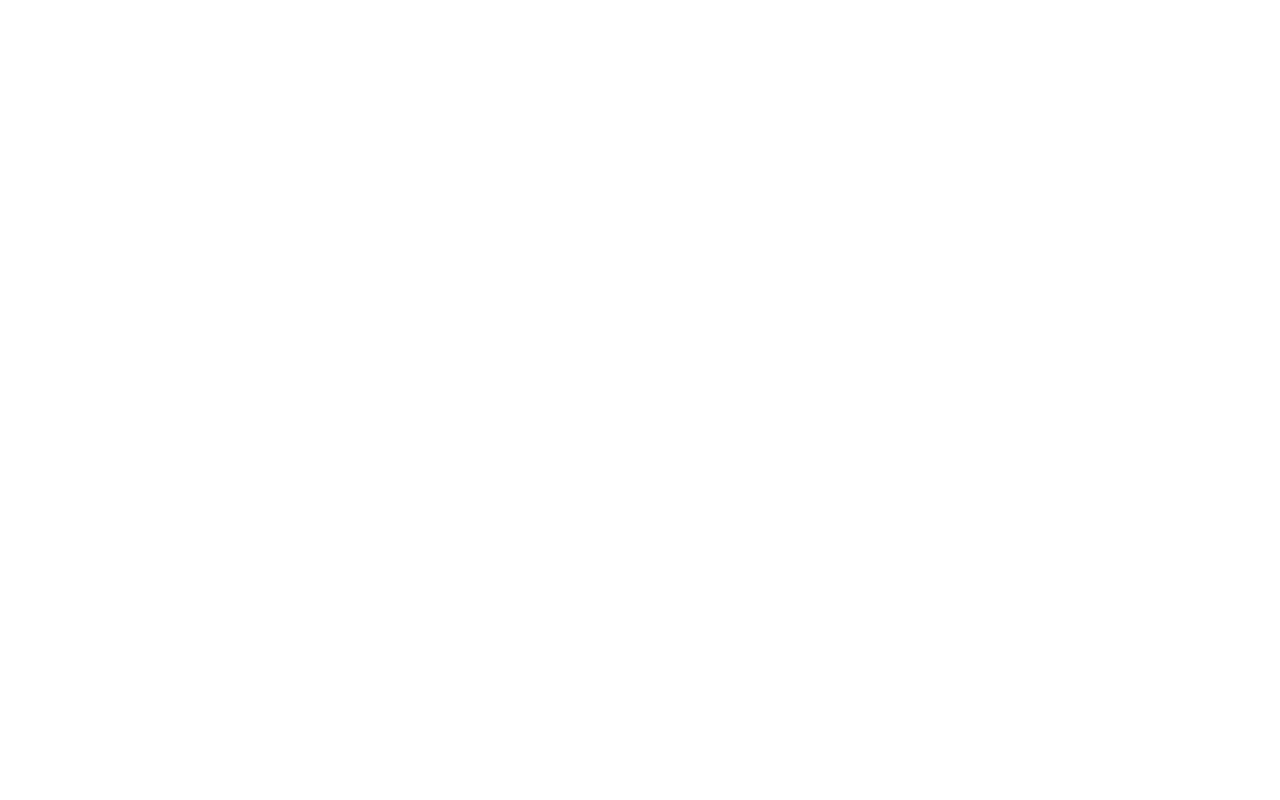
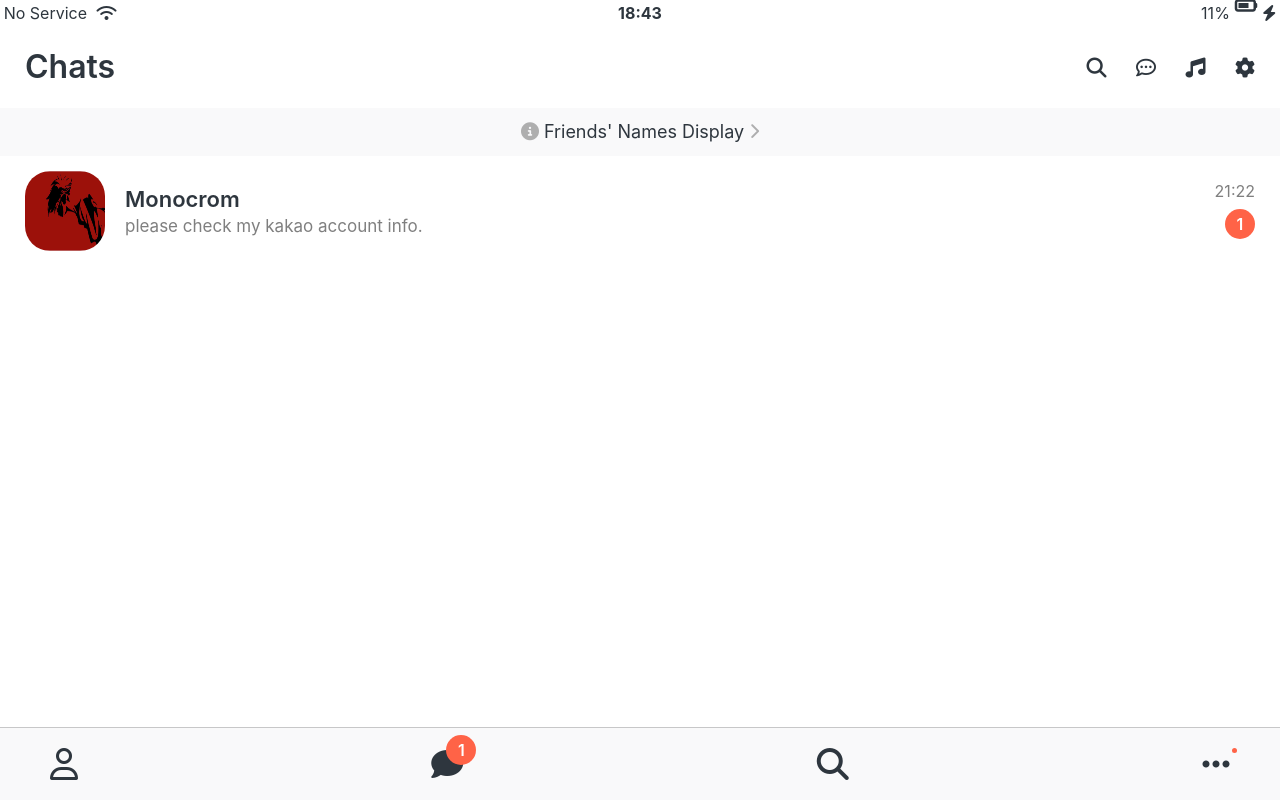
Before and after one commit to Monocrom1018/kakao_clon, a plain HTML site: page chats.html in a window 1280 px wide. Drawn offline with Linux system fonts and the light colour scheme.

Commit message:
chats screen comple
chats screen complele.

```diff
--- /dev/null
+++ b/CSS/components/badge.css
@@ -0,0 +1,11 @@
+.badge {
+  display: flex;
+  justify-content: center;
+  align-items: center;
+  width: 30px;
+  height: 30px;
+  border-radius: 15px;
+  background-color: tomato;
+  color: white;
+  font-weight: 600;
+}
--- a/CSS/components/nav-bar.css
+++ b/CSS/components/nav-bar.css
@@ -19,29 +19,21 @@
 }
 
 .nav__notification {
-  display: flex;
-  justify-content: center;
-  align-items: center;
   position: absolute;
   left: 15px;
   bottom: 15px;
-
-  width: 27px;
-  height: 27px;
-  border-radius: 15px;
-  background-color: tomato;
 }
 
 .nav__notification2 {
   display: flex;
   justify-content: center;
   align-items: center;
-  position: absolute;
-  left: 30px;
-  bottom: 27px;
-
   width: 5px;
   height: 5px;
   border-radius: 2.5px;
   background-color: tomato;
+
+  position: absolute;
+  left: 30px;
+  bottom: 27px;
 }
--- a/CSS/components/screen-header.css
+++ b/CSS/components/screen-header.css
@@ -3,6 +3,7 @@
   justify-content: space-between;
   align-items: center;
   padding: var(--horizontal-space);
+  margin-bottom: 15px;
 }
 
 .screen-header__title {
--- a/CSS/components/user-component.css
+++ b/CSS/components/user-component.css
@@ -41,6 +41,14 @@
   font-weight: 400;
 }
 
-.user-component:last-child {
+.user-component__column:last-child {
   color: rgba(0, 0, 0, 0.5);
+  display: flex;
+  flex-direction: column;
+  align-items: flex-end;
 }
+
+.user-component__time {
+  display: block;
+  margin-bottom: 10px;
+}
--- a/CSS/screens/friends.css
+++ b/CSS/screens/friends.css
@@ -7,7 +7,8 @@
   background-color: #f9f9fa;
   padding: 15px 0px;
   font-size: 18px;
-  margin-bottom: 10px;
+  margin-bottom: 15px;
+  margin-top: -15px;
 }
 
 #friends-display-link i {
--- a/CSS/styles.css
+++ b/CSS/styles.css
@@ -6,6 +6,7 @@
 @import "components/nav-bar.css";
 @import "components/screen-header.css";
 @import "components/user-component.css";
+@import "components/badge.css";
 
 /* screens */
 @import "screens/login.css";
@@ -16,3 +17,7 @@ body {
   font-family: -apple-system, BlinkMacSystemFont, "Segoe UI", Roboto, Oxygen,
     Ubuntu, Cantarell, "Open Sans", "Helvetica Neue", sans-serif;
 }
+
+.main-screen {
+  padding: 0px var(--horizontal-space);
+}
--- a/chats.html
+++ b/chats.html
@@ -0,0 +1,86 @@
+<!DOCTYPE html>
+<html lang="en">
+<head>
+    <link rel="stylesheet" href="CSS/styles.css">
+    <meta charset="UTF-8">
+    <meta name="viewport" content="width=device-width, initial-scale=1.0">
+    <title>chats - kakaotalk</title>
+</head>
+<body>
+    <div class="status-bar">
+        <div class="status-bar__column">
+            <span>No Service</span>
+            <i class="fas fa-wifi"></i>
+        </div>
+        <div class="status-bar__column">
+            <span>18:43</span>
+        </div>
+        <div class="status-bar__column">
+            <span>11%</span>
+            <i class="fas fa-battery-three-quarters fa-lg"></i>
+            <i class="fas fa-bolt"></i>
+        </div>
+    </div>
+
+    <header class="screen-header">
+        <h1 class="screen-header__title">Chats</h1>
+        <div class="screen-header__icon">
+            <span><i class="fas fa-search fa-lg"></i></span>
+            <span><i class="far fa-comment-dots fa-lg"></i></span>
+            <span><i class="fas fa-music fa-lg"></i></span>
+            <span><i class="fas fa-cog fa-lg"></i></span>
+        </div>
+    </header>
+
+    <a id="friends-display-link">
+        <i class="fas fa-info-circle"></i> Friends' Names Display
+        <i class="fas fa-chevron-right fa-sm"></i>
+    </a>
+
+    <main class="main-screen">
+        <div class="user-component">
+            <div class="user-component__column">
+                <img src="screenshots/profile.jpg" class="user-component__avatar user-component__avatar--xl">
+                <div class="user-component__text">
+                    <h4 class="user-component__title">Monocrom</h4>
+                    <h6 class="user-component__subtitle">please check my kakao account info.</h6>
+                </div>
+            </div>
+            <div class="user-component__column">
+                <span class="user-component__time">21:22</span>
+                <div class="badge">1</div>
+
+            </div>
+        </div>
+    </main>
+
+    <nav class="nav">
+        <ul class="nav__list">
+            <li class="nav__btn">
+                <a class="nav__link" href="friends.html">
+                    <i class="far fa-user fa-2x"></i>
+                </a>
+            </li>
+            <li class="nav__btn">
+                <a class="nav__link" href="chats.html">
+                    <span class="nav__notification badge">1</span>
+                    <i class="fas fa-comment fa-2x"></i>
+                </a>
+            </li>
+            <li class="nav__btn">
+                <a class="nav__link" href="find.html">
+                    <i class="fas fa-search fa-2x"></i>
+                </a>
+            </li>
+            <li class="nav__btn">
+                <a class="nav__link" href="more.html">
+                    <span class="nav__notification2"> </span>
+                    <i class="fas fa-ellipsis-h fa-2x"></i>
+                </a>
+            </li>
+        </ul>
+    </nav>
+
+    <script src="https://kit.fontawesome.com/f4b4c6bd06.js" crossorigin="anonymous"></script>
+</body>
+</html>
```
Also changed, not shown: friends.html (+8 -8 lines).
